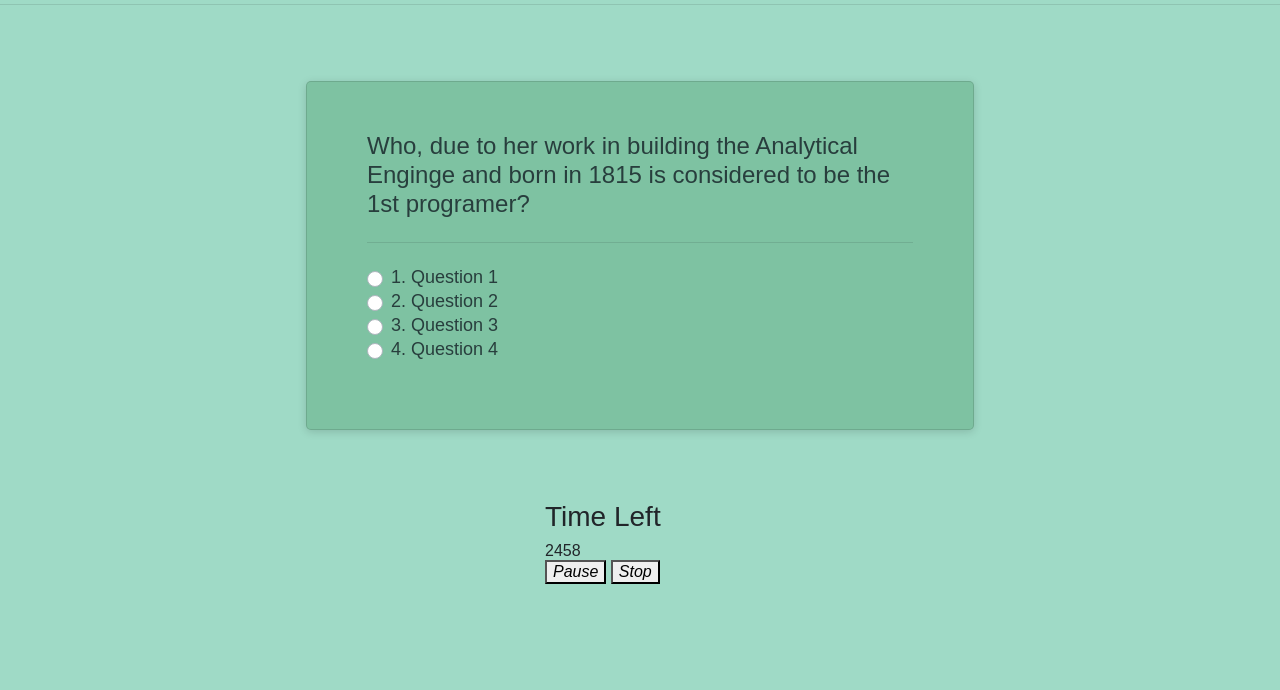
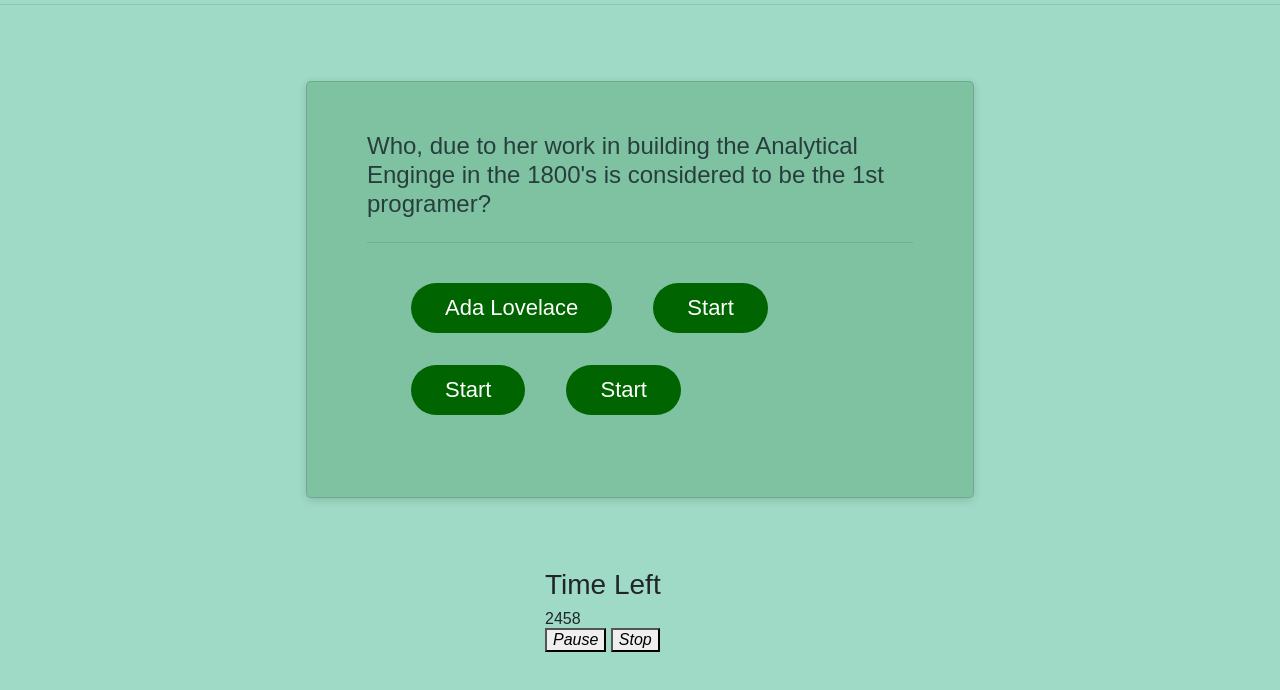
Before and after one commit to RKSouth/Code_quiz, a plain HTML site: page index.html in a window 1280 px wide. Both pictures are taken after a click on the element 655 px from the left and 288 px from the top of the page. Shown: the part 86-776 px from the top of the page. Drawn offline with nearby package versions, Linux system fonts and the light colour scheme.

Commit message:
got answer button working, added notes on steps

```diff
--- a/index.html
+++ b/index.html
@@ -50,20 +50,10 @@
                     <hr class="my-4">
                   <section class="form-group">
                     <div class="custom-control custom-radio">
-                        <input type="radio" id="ans01" name="customRadio" class="custom-control-input">
-                        <label class="custom-control-label" for="customRadio2">1. Question 1</label>
-                      </div>
-                      <div class="custom-control custom-radio">
-                        <input type="radio" id="ans02" name="customRadio" class="custom-control-input">
-                        <label class="custom-control-label" for="customRadio2">2. Question 2</label>
-                      </div>
-                      <div class="custom-control custom-radio">
-                        <input type="radio" id="ans03" name="customRadio" class="custom-control-input">
-                        <label class="custom-control-label" for="customRadio2">3. Question 3</label>
-                      </div>
-                      <div class="custom-control custom-radio">
-                        <input type="radio" id="ans04" name="customRadio" class="custom-control-input">
-                        <label class="custom-control-label" for="customRadio2">4. Question 4</label>
+                        <b href="#" class="btn btn-primary">Start</b>
+                        <b href="#" class="btn btn-primary">Start</b>
+                        <b href="#" class="btn btn-primary">Start</b>
+                        <b href="#" class="btn btn-primary">Start</b>
                       </div>
                   </form>
 
@@ -77,6 +67,8 @@
     </br>
 </br>
 </br>
+
+<!-- beginning of timer -->
       <div class="container">
         <div class="row">
             <div class="col-5"></div>
@@ -118,9 +110,10 @@
 
        </div>
       </div>
+<!-- end of timer -->
 
-
-
+<!-- high score area -->
+<!-- end of high score area -->
       <script src="./script.js"></script>
 </body>
 </html>
--- a/script.js
+++ b/script.js
@@ -186,8 +186,8 @@ stopButton.addEventListener("click", stopTimer);
 // inputs.addEventListener("keyup", setTimePreferences);
 
 
-var Questions = { "One":"Who, due to her work in building the Analytical Enginge and born in 1815 is considered to be the 1st programer?",
-                 "Two":"What famous whistle-blower who shared information on the collection of data related to the Patriot Act currently resides in Russia?",
+var Questions = { "One":"Who, due to her work in building the Analytical Enginge in the 1800's is considered to be the 1st programer?",
+                 "Two":"What famous whistle-blower who shared information on the collection of data in the U.S. related to the Patriot Act currently resides in Russia?",
                  "Three":"What was the first functioning programming languages designed to communicate instructions to a computer and written in the early 1950s by  John Backus? A. Short Code wrong: auto code, machine code, assembly code",
                  "Four": "When was the first computer game invented? A. 1961?",
                  Five: "Why did Guido van Rossum name his language 'Python? A. He was reading 'Monty Pythons Flying Circis'",
@@ -198,12 +198,16 @@ var Questions = { "One":"Who, due to her work in building the Analytical Enginge
                  Ten: "What machine was the first operating system, GMOS created for? A. IBM's 701"
                 };
 
+
+
  var questionText = document.querySelector("h4");
     // questionText.value = Questions["One"];
 // document.getElementById("question").value = Questions[One];
 // }
 questionText.textContent = Questions.One;
-// for(i=0; i <Questions.length; i++){
+//was told not use a for loop use a function
+
+// for(i=0; i < Questions.length; i++){
 // if(button pushed=== Answers[0]){
 //     move to next question
 //switchQuestions();
@@ -221,4 +225,40 @@ function switchQuestions () {
 };
 
 //Answers
-var Answers = { One: ["Ada Lovelace", "Grace Hopper", "Edith Clarke", "Sister Mary Kenneth Keller"]}
+
+                // var displayStart = document.getElementById("form","question");
+                // var startQuiz = document.getElementById("start");
+
+                // displayStart.style.display ="none";
+
+                // function start(){
+                //     displayStart.style.display="block";
+                //     startQuiz.style.display="none";
+                //     startTimer();
+                // }
+
+
+                // startQuiz.addEventListener("click", start);
+var answerButton = document.querySelector("b");
+function selectAnswer() {
+    console.log("answer button working");
+}
+answerButton.addEventListener("click", selectAnswer);
+//object of answers
+var Answers = { "One": ["Ada Lovelace", "Grace Hopper", "Edith Clarke", "Sister Mary Kenneth Keller"],
+                Two: [],
+                Three: [],
+                Four: [],
+                Five: [],
+                Six: [],
+                Seven: [],
+                Eight: [],
+                Nine:[],
+                Ten:[],
+}
+
+//edit the question text
+var Answer01Text = document.querySelector("b");
+Answer01Text.textContent = Answers.One[0];
+
+// store
```
